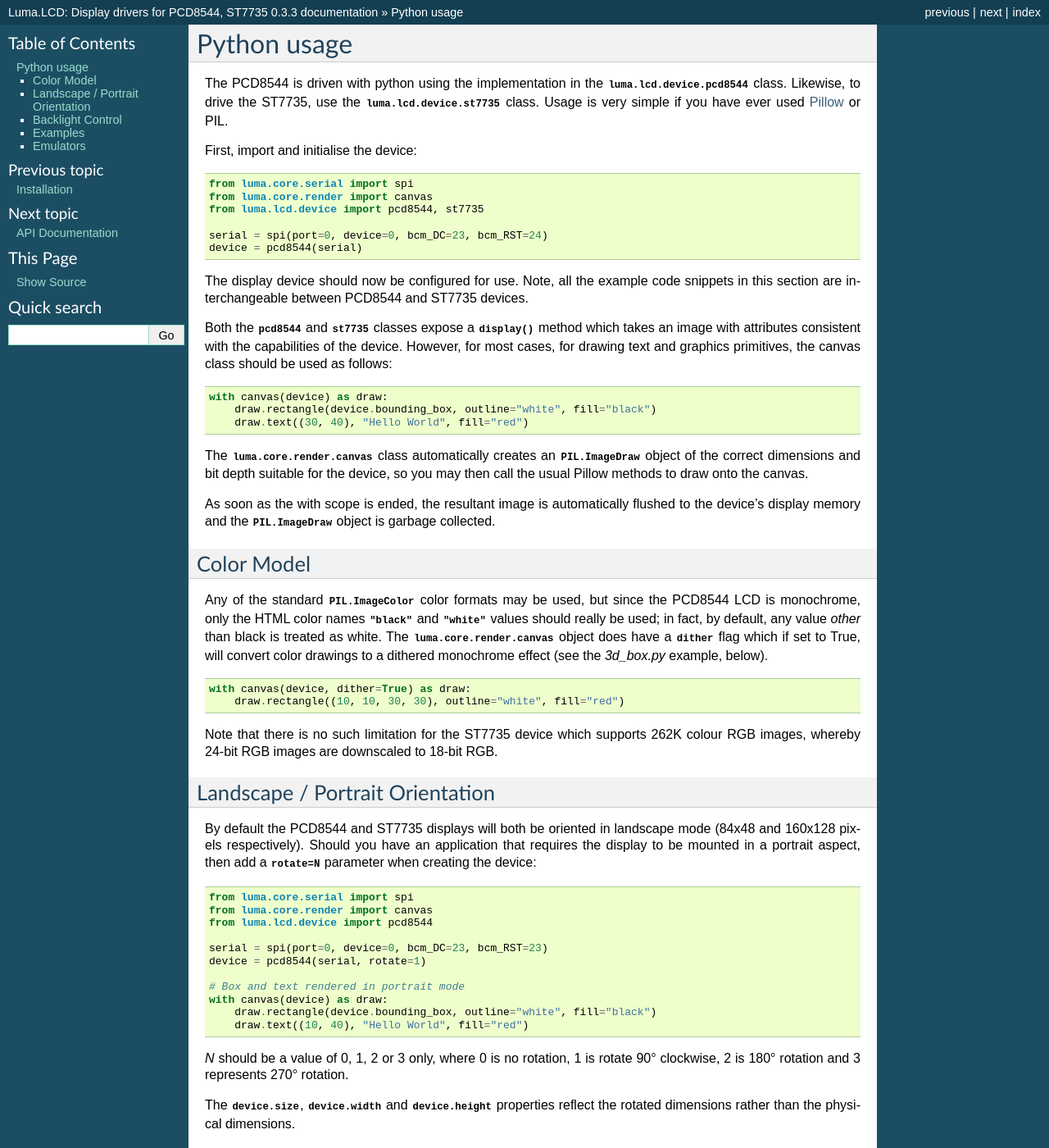
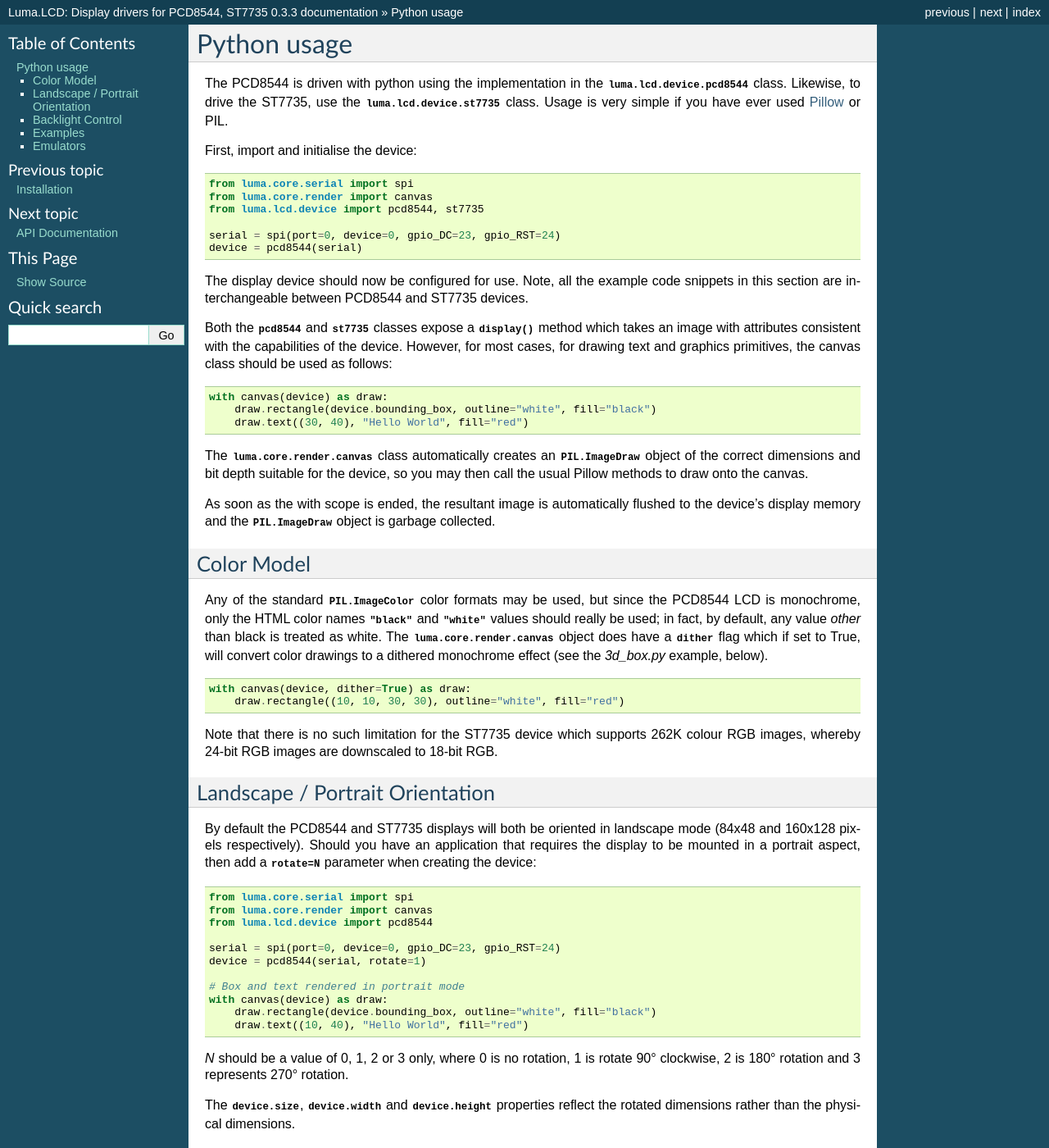
Before and after one commit to rm-hull/luma.lcd, a Sphinx documentation site: the page built from doc/python-usage.rst, in a window 1280 px wide and 1400 px high. Shown: the whole window at 82% size. Built offline with Sphinx 7.4.7, drawn with Linux system fonts in a browser that asks for light colours.

Commit message:
Updated "bcm"(deprecated) to "gpio" (#37)
Changed the "bcm_DC" to "gpio_DC" and "bcm_RST" to "gpio_RST" , since pin 23 and 24 refered here are gpio numbers.

```diff
--- a/doc/python-usage.rst
+++ b/doc/python-usage.rst
@@ -13,7 +13,7 @@ First, import and initialise the device:
   from luma.core.render import canvas
   from luma.lcd.device import pcd8544, st7735
 
-  serial = spi(port=0, device=0, bcm_DC=23, bcm_RST=24)
+  serial = spi(port=0, device=0, gpio_DC=23, gpio_RST=24)
   device = pcd8544(serial)
 
 The display device should now be configured for use. Note, all the example code
@@ -73,7 +73,7 @@ that requires the display to be mounted in a portrait aspect, then add a
   from luma.core.render import canvas
   from luma.lcd.device import pcd8544
 
-  serial = spi(port=0, device=0, bcm_DC=23, bcm_RST=23)
+  serial = spi(port=0, device=0, gpio_DC=23, gpio_RST=24)
   device = pcd8544(serial, rotate=1)
 
   # Box and text rendered in portrait mode
```
